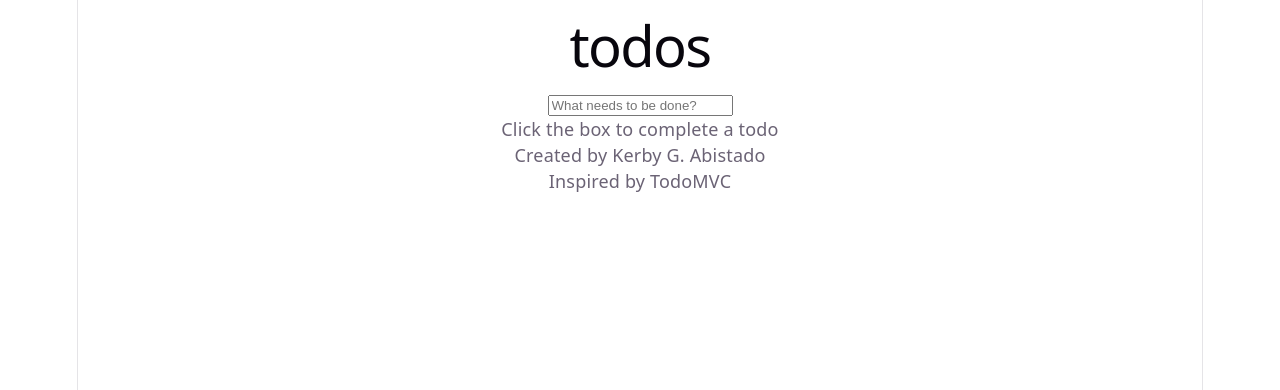
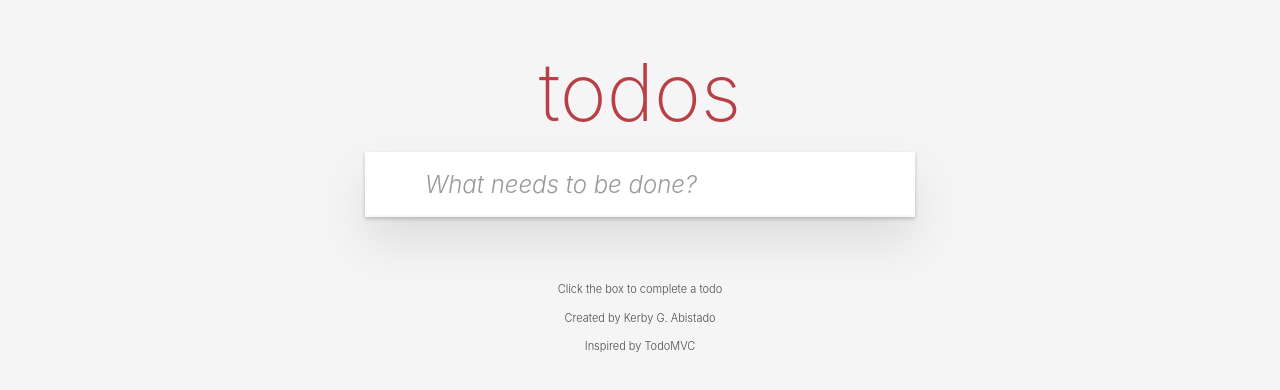
Before and after one commit to kerbygomezabistado/csit340-todomvc, a React (Vite) app in the folder csit340-todomvc/: page / in a window 1280 px wide. Shown: the top 390 px of the page. Built offline with nearby package versions, Linux system fonts and the light colour scheme.

Commit message:
feat: show the number of items left

```diff
--- a/csit340-todomvc/package.json
+++ b/csit340-todomvc/package.json
@@ -10,8 +10,10 @@
     "preview": "vite preview"
   },
   "dependencies": {
+    "@tailwindcss/vite": "^4.3.3",
     "react": "^19.3.1",
-    "react-dom": "^19.3.1"
+    "react-dom": "^19.3.1",
+    "tailwindcss": "^4.3.3"
   },
   "devDependencies": {
     "@eslint/js": "^10.0.1",
--- a/csit340-todomvc/src/components/Todos.jsx
+++ b/csit340-todomvc/src/components/Todos.jsx
@@ -1,6 +1,8 @@
 import { useState } from "react";
+
 function Todos() {
   const [text, setText] = useState("");
+
   const [todos, setTodos] = useState([]);
 
   function handleSubmit(e) {
@@ -30,6 +32,8 @@ function Todos() {
     setTodos(todos.filter((todo) => todo.id !== id));
   }
 
+  const activeCount = todos.filter((todo) => !todo.completed).length;
+
   return (
     <section className="mx-auto max-w-[550px]">
       <h1 className="text-center text-[80px] font-extralight text-[#b83f45]">
@@ -46,15 +50,10 @@ function Todos() {
           />
         </form>
 
-        {todos.length > 0 &&
-          +(
+        {todos.length > 0 && (
           <>
             <main className="relative border-t border-[#e6e6e6]">
-                <input
-                  id="toggle-all"
-                  type="checkbox"
-                  className="peer sr-only"
-                />
+              <input id="toggle-all" type="checkbox" className="peer sr-only" />
               <label
                 htmlFor="toggle-all"
                 className="absolute -top-[66px] left-0 flex h-[65px] w-[60px] cursor-pointer items-center justify-center text-[22px] text-[#949494] peer-checked:text-[#484848]"
@@ -87,15 +86,25 @@ function Todos() {
                       type="button"
                       onClick={() => handleDelete(todo.id)}
                       className="absolute right-[10px] hidden size-10 cursor-pointer text-[30px] text-[#949494] group-hover:block hover:text-[#c18585]"
-                      ></button>
+                    >
+                      ×
+                    </button>
                   </li>
                 ))}
               </ul>
             </main>
 
             <footer className="grid h-10 grid-cols-3 items-center border-t border-[#e6e6e6] px-[15px] text-[15px]">
-                <span>
-                  <strong className="font-light">1</strong> item left
+              <span
+                style={{
+                  backgroundColor: "#ffffcc",
+                  padding: "2px",
+                  borderRadius: "3px",
+                  border: "1px dashed #ffcc00",
+                }}
+              >
+                <strong className="font-light">{activeCount}</strong>{" "}
+                {activeCount === 1 ? "item" : "items"} left
               </span>
               <ul className="flex justify-center gap-1">
                 <li>
--- a/csit340-todomvc/src/index.css
+++ b/csit340-todomvc/src/index.css
@@ -1,111 +1 @@
-:root {
-  --text: #6b6375;
-  --text-h: #08060d;
-  --bg: #fff;
-  --border: #e5e4e7;
-  --code-bg: #f4f3ec;
-  --accent: #aa3bff;
-  --accent-bg: rgba(170, 59, 255, 0.1);
-  --accent-border: rgba(170, 59, 255, 0.5);
-  --social-bg: rgba(244, 243, 236, 0.5);
-  --shadow:
-    rgba(0, 0, 0, 0.1) 0 10px 15px -3px, rgba(0, 0, 0, 0.05) 0 4px 6px -2px;
-
-  --sans: system-ui, 'Segoe UI', Roboto, sans-serif;
-  --heading: system-ui, 'Segoe UI', Roboto, sans-serif;
-  --mono: ui-monospace, Consolas, monospace;
-
-  font: 18px/145% var(--sans);
-  letter-spacing: 0.18px;
-  color-scheme: light dark;
-  color: var(--text);
-  background: var(--bg);
-  font-synthesis: none;
-  text-rendering: optimizeLegibility;
-  -webkit-font-smoothing: antialiased;
-  -moz-osx-font-smoothing: grayscale;
-
-  @media (max-width: 1024px) {
-    font-size: 16px;
-  }
-}
-
-@media (prefers-color-scheme: dark) {
-  :root {
-    --text: #9ca3af;
-    --text-h: #f3f4f6;
-    --bg: #16171d;
-    --border: #2e303a;
-    --code-bg: #1f2028;
-    --accent: #c084fc;
-    --accent-bg: rgba(192, 132, 252, 0.15);
-    --accent-border: rgba(192, 132, 252, 0.5);
-    --social-bg: rgba(47, 48, 58, 0.5);
-    --shadow:
-      rgba(0, 0, 0, 0.4) 0 10px 15px -3px, rgba(0, 0, 0, 0.25) 0 4px 6px -2px;
-  }
-
-  #social .button-icon {
-    filter: invert(1) brightness(2);
-  }
-}
-
-body {
-  margin: 0;
-}
-
-#root {
-  width: 1126px;
-  max-width: 100%;
-  margin: 0 auto;
-  text-align: center;
-  border-inline: 1px solid var(--border);
-  min-height: 100svh;
-  display: flex;
-  flex-direction: column;
-  box-sizing: border-box;
-}
-
-h1,
-h2 {
-  font-family: var(--heading);
-  font-weight: 500;
-  color: var(--text-h);
-}
-
-h1 {
-  font-size: 56px;
-  letter-spacing: -1.68px;
-  margin: 32px 0;
-  @media (max-width: 1024px) {
-    font-size: 36px;
-    margin: 20px 0;
-  }
-}
-h2 {
-  font-size: 24px;
-  line-height: 118%;
-  letter-spacing: -0.24px;
-  margin: 0 0 8px;
-  @media (max-width: 1024px) {
-    font-size: 20px;
-  }
-}
-p {
-  margin: 0;
-}
-
-code,
-.counter {
-  font-family: var(--mono);
-  display: inline-flex;
-  border-radius: 4px;
-  color: var(--text-h);
-}
-
-code {
-  font-size: 15px;
-  line-height: 135%;
-  padding: 4px 8px;
-  background: var(--code-bg);
-}
+@import "tailwindcss"
--- a/csit340-todomvc/vite.config.js
+++ b/csit340-todomvc/vite.config.js
@@ -1,7 +1,7 @@
 import react from '@vitejs/plugin-react'
 import { defineConfig } from 'vite'
-
+import tailwindcss from '@tailwindcss/vite'
 // https://vite.dev/config/
 export default defineConfig({
-  plugins: [react()],
+  plugins: [react(), tailwindcss()],
 })
```
Also changed, not shown: 1 other file (tests, documents, lock files or other folders). Lines whose indentation alone changed are shown as unchanged.
